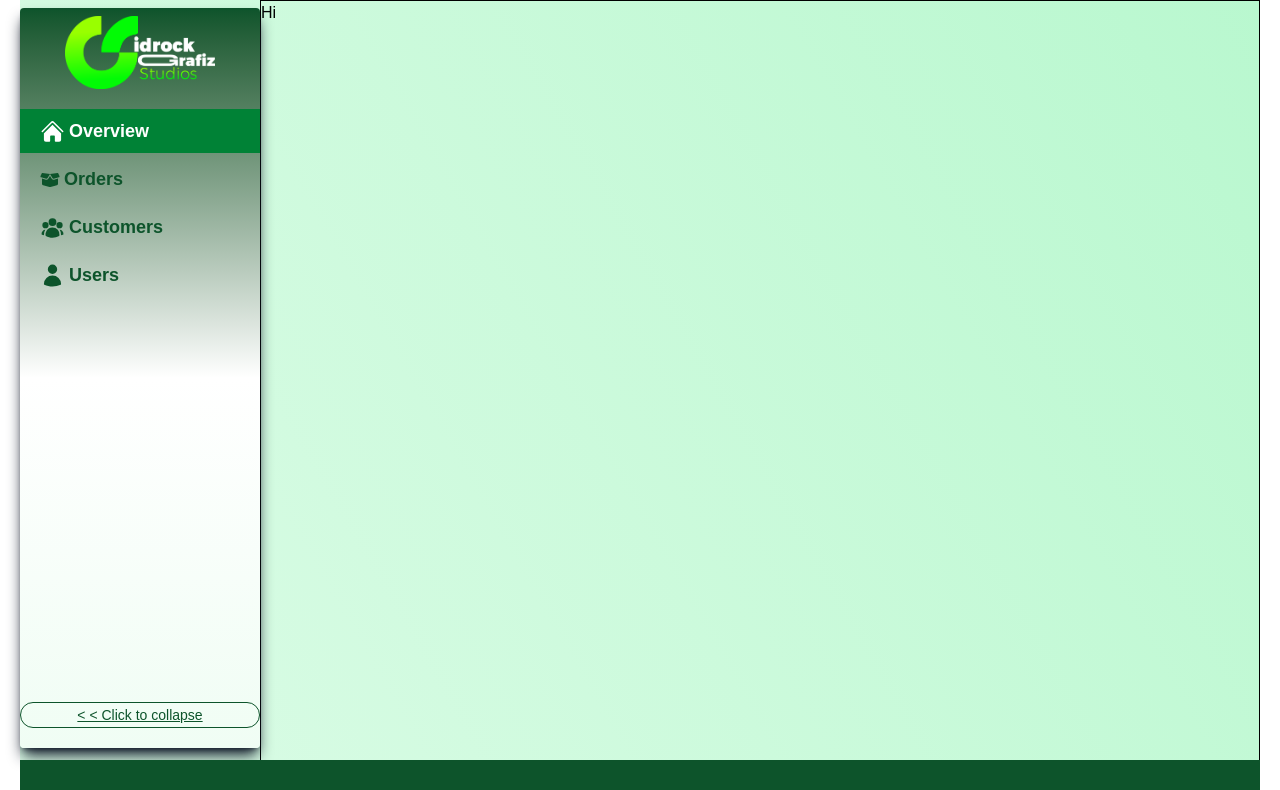
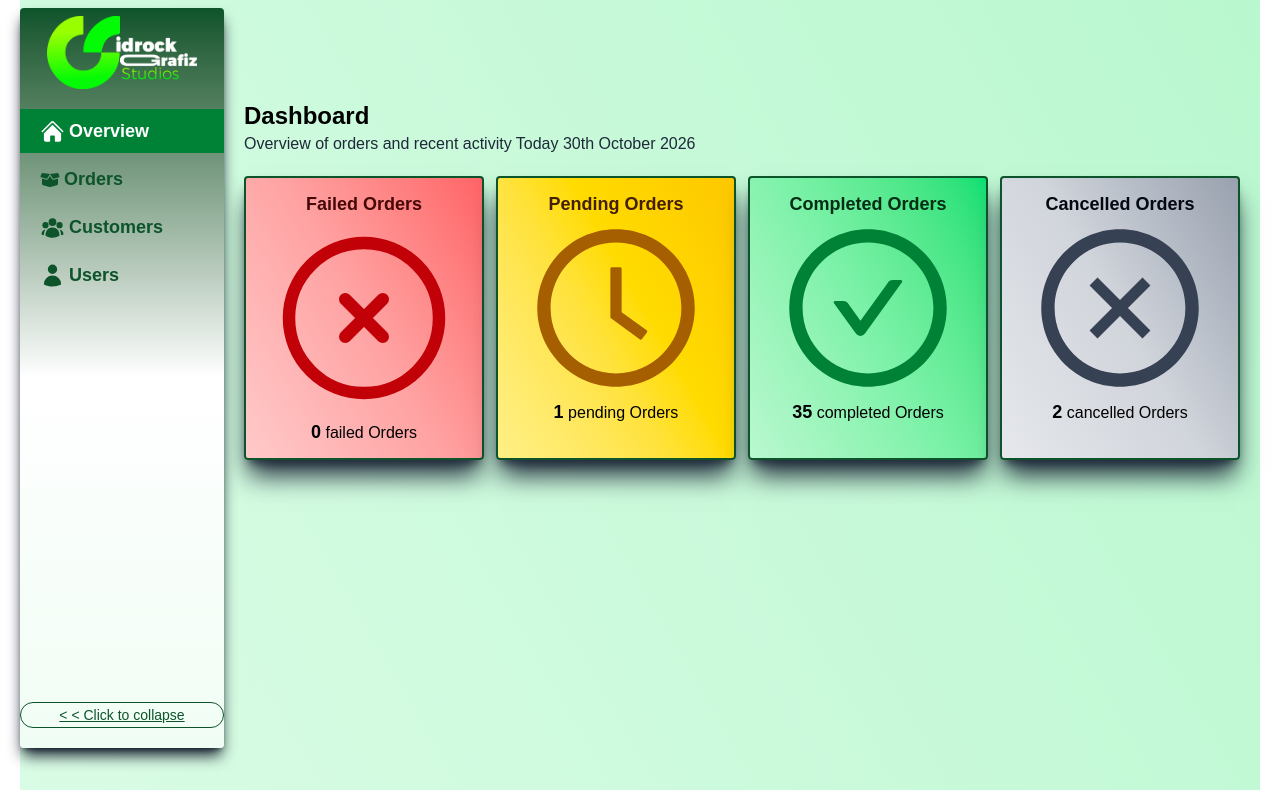
Before and after one commit to Eazyguy/Gidrock-Online-Printing, a Next.js app: page /dashboard/admin in a window 1280 px wide. Shown: the top 790 px of the page. Built offline with nearby package versions, Linux system fonts and the light colour scheme.

Commit message:
overview card and performance update

```diff
--- a/package.json
+++ b/package.json
@@ -12,9 +12,9 @@
 		"@heroicons/react": "^2.2.0",
 		"@supabase/supabase-js": "^2.117.3",
 		"axios": "^1.20.0",
-		"next": "16.2.1",
-		"react": "19.2.4",
-		"react-dom": "19.2.4",
+		"next": "^16.4.3",
+		"react": "^19.3.1",
+		"react-dom": "^19.3.1",
 		"react-email": "^6.11.3",
 		"react-icons": "^5.7.0",
 		"resend": "^6.34.1",
--- a/src/app/dashboard/admin/page.tsx
+++ b/src/app/dashboard/admin/page.tsx
@@ -1,10 +1,13 @@
 "use client";
+import orders from "../../../../offline-db/orders.json";
+import OverviewCards from "./sections/overviewCards";
 
 const admin = () => {
+	console.log(orders);
 	return (
-		<>
-			<h1 className="text-black">Hi</h1>
-		</>
+		<div>
+			<OverviewCards orders={orders} />
+		</div>
 	);
 };
 
--- a/src/app/dashboard/admin/sections/Header.tsx
+++ b/src/app/dashboard/admin/sections/Header.tsx
@@ -13,8 +13,6 @@ const Header = ({
 	setMobileNav: React.Dispatch<React.SetStateAction<boolean>>;
 	collapseNav: boolean;
 }) => {
-	console.log(collapseNav);
-
 	return (
 		<div>
 			{isMobile ? (
@@ -54,7 +52,7 @@ const Header = ({
 					height={150}
 					className={
 						collapseNav
-							? "ms-15 absolute bg-linear-60 from-green-500 via-green-900 to-green-600 rounded-full shadow-lg shadow-gray-900 mt-10"
+							? "ms-15 absolute bg-linear-60 from-green-500 via-green-900 to-green-600 rounded-full shadow-lg shadow-gray-900 mt-3"
 							: "hidden"
 					}
 				/>
--- /dev/null
+++ b/src/app/dashboard/admin/sections/overviewCards.tsx
@@ -0,0 +1,84 @@
+import { XCircleIcon } from "@heroicons/react/24/outline";
+import {
+	AiOutlineClockCircle,
+	AiOutlineCheckCircle,
+	AiOutlineCloseCircle,
+} from "react-icons/ai";
+import { formatDate } from "../../middleware/formatDate";
+import { filterOrdersByStatus } from "../../middleware/filterOrdersByStatus";
+import { orders } from "../types/ordersTypes";
+
+const overviewCards = ({ orders }: { orders: orders }) => {
+	return (
+		<>
+			<h2 className="text-black text-2xl font-bold">Dashboard</h2>
+			<p className="text-gray-800">
+				Overview of orders and recent activity Today {formatDate()}
+			</p>
+			<div className="flex flex-col md:flex-row mt-5 gap-5 md:gap-3">
+				<div className="border-green-900 border-2 rounded py-3 shadow-gray-800 shadow-xl mx-auto bg-linear-60 from-red-200 to-red-400 via-red-300 w-65 md:w-60 md:max-w-65">
+					<p className="text-red-950 text-center font-bold text-lg">Failed Orders</p>
+					<XCircleIcon
+						className="rounded-full text-red-700 mx-auto hover:animate-pulse"
+						width={200}
+					/>
+					<p className="text-black text-center">
+						<span className="text-lg font-bold">
+							{filterOrdersByStatus("failed", orders).length}
+						</span>{" "}
+						failed Orders
+					</p>
+				</div>
+
+				<div className="border-green-900 border-2 rounded py-3 shadow-gray-800 shadow-xl mx-auto bg-linear-60 from-yellow-200 to-yellow-400 via-yellow-300 w-65 md:md:w-60 md:max-w-65">
+					<p className="text-yellow-950 text-center font-bold text-lg">
+						Pending Orders
+					</p>
+					<AiOutlineClockCircle
+						className="rounded-full text-yellow-700 mx-auto hover:animate-spin"
+						size={180}
+					/>
+					<p className="text-black text-center">
+						<span className="text-lg font-bold">
+							{filterOrdersByStatus("pending", orders).length}
+						</span>{" "}
+						pending Orders
+					</p>
+				</div>
+
+				<div className="border-green-900 border-2 rounded py-3 shadow-gray-800 shadow-xl mx-auto bg-linear-60 from-green-200 to-green-400 via-green-300 md:md:w-60 w-65">
+					<p className="text-green-950 text-center font-bold text-lg">
+						Completed Orders
+					</p>
+					<AiOutlineCheckCircle
+						className="rounded-full text-green-700 mx-auto hover:animate-bounce"
+						size={180}
+					/>
+					<p className="text-black text-center">
+						<span className="text-lg font-bold">
+							{filterOrdersByStatus("completed", orders).length}
+						</span>{" "}
+						completed Orders
+					</p>
+				</div>
+				<div className="border-green-900 border-2 rounded py-3 shadow-gray-800 shadow-xl mx-auto bg-linear-60 from-gray-200 to-gray-400 via-gray-300 md:md:w-60 w-65 md:max-w-65">
+					<p className="text-gray-950 text-center font-bold text-lg">
+						Cancelled Orders
+					</p>
+					<AiOutlineCloseCircle
+						className="rounded-full text-gray-700 mx-auto hover:animate-ping"
+						size={180}
+					/>
+					<p className="text-black text-center">
+						<span className="text-lg font-bold">
+							{filterOrdersByStatus("cancelled", orders).length}
+						</span>{" "}
+						cancelled Orders
+					</p>
+				</div>
+			</div>
+		</>
+	);
+};
+
+export default overviewCards;
--- /dev/null
+++ b/src/app/dashboard/admin/types/ordersTypes.ts
@@ -0,0 +1,6 @@
+export type orders = Record<
+	string,
+	| string
+	| number
+	| Record<string, string | number | Record<string, string | number | null>>[]
+>[];
--- a/src/app/dashboard/layout.tsx
+++ b/src/app/dashboard/layout.tsx
@@ -9,8 +9,6 @@ const layout = ({ children }: { children: React.ReactNode }) => {
 	const [collapseNav, setCollapseNav] = useState<boolean>(false);
 	const [isMobile, setIsMobile] = useState<boolean>(false);
 	const [mobileNav, setMobileNav] = useState<boolean>(true);
-
-	console.log(isMobile);
 
 	useEffect(() => {
 		const checkMobile = () => setIsMobile(window.innerWidth < 768);
@@ -42,7 +40,7 @@ const layout = ({ children }: { children: React.ReactNode }) => {
 					</div>
 				)}
 
-				<main className="w-full min-h-screen border flex-1 border-black">
+				<main className="w-full min-h-screen flex-1 px-5 mb-20 md:mt-25">
 					{children}
 				</main>
 			</div>
--- /dev/null
+++ b/src/app/dashboard/middleware/filterOrdersByStatus.ts
@@ -0,0 +1,2 @@
+export const filterOrdersByStatus = (status: string, orders: any) =>
+	orders.filter((i: any) => i.status == status);
--- /dev/null
+++ b/src/app/dashboard/middleware/formatDate.ts
@@ -0,0 +1,23 @@
+export const formatDate = (timestamp = Date.now()) => {
+	const date = new Date(timestamp);
+
+	const day = date.getDate();
+	const month = date.toLocaleString("en-GB", { month: "long" });
+	const year = date.getFullYear();
+
+	// add st, nd, rd, th
+	const suffix = (d: number) => {
+		if (d > 3 && d < 21) return "th";
+		switch (d % 10) {
+			case 1:
+				return "st";
+			case 2:
+				return "nd";
+			case 3:
+				return "rd";
+			default:
+				return "th";
+		}
+	};
+	return `${day}${suffix(day)} ${month} ${year}`;
+};
```
Also changed, not shown: 1 other file (tests, documents, lock files or other folders).
